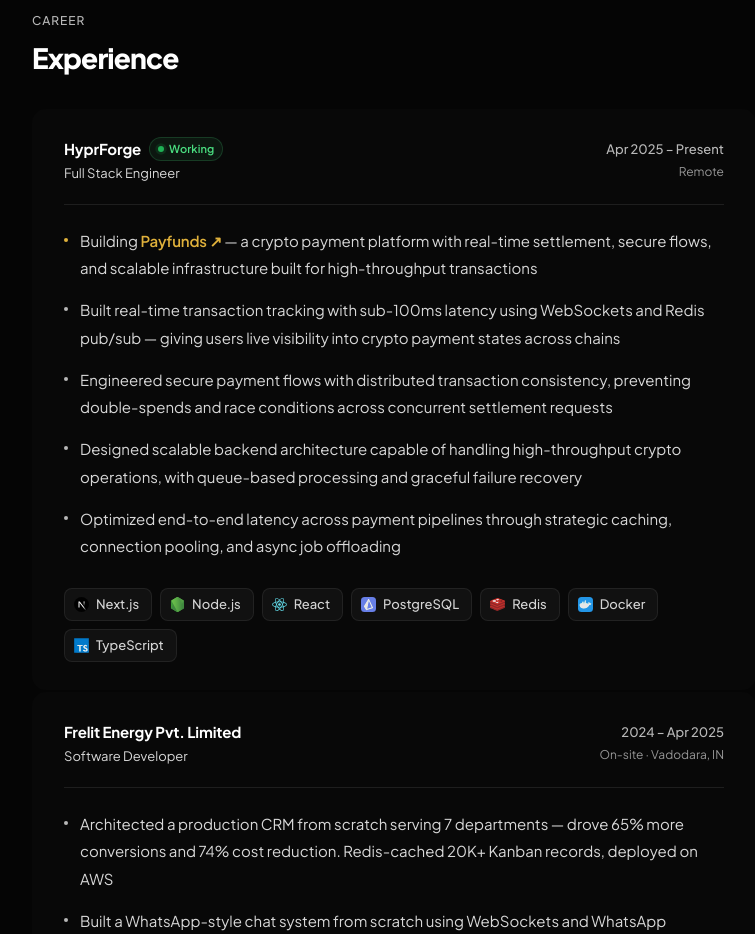
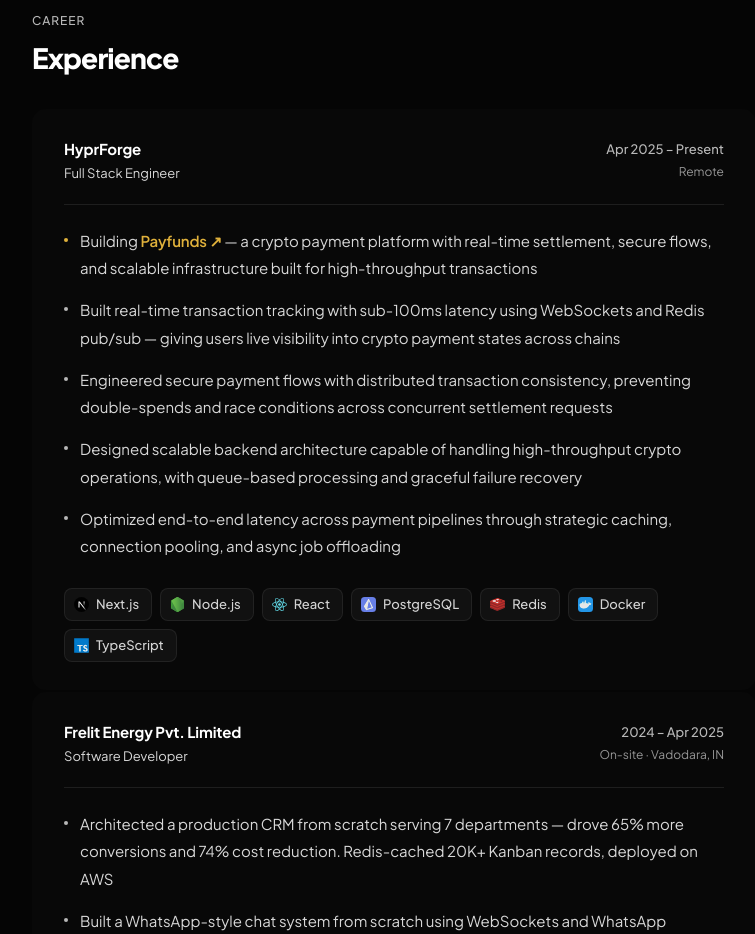
Before and after one commit to AymaanPathan/portfolio, a Next.js app: page / in a window 1280 px wide. Shown: the part 1400-2334 px from the top of the page, without its empty margins (246-1001 px from the left). Built offline with nearby package versions, Linux system fonts and the light colour scheme.

Commit message:
refactor: remove current status badge from ExperienceSection for cleaner presentation

```diff
--- a/src/app/Sections/ExperienceSection.tsx
+++ b/src/app/Sections/ExperienceSection.tsx
@@ -151,12 +151,6 @@
         <div className="exp-meta">
           <div className="exp-company-row">
             <span className="exp-company">{exp.company}</span>
-            {exp.current && (
-              <span className="exp-status-badge">
-                <span className="ldot" />
-                Working
-              </span>
-            )}
           </div>
           {exp.role && <div className="exp-role">{exp.role}</div>}
         </div>
```
